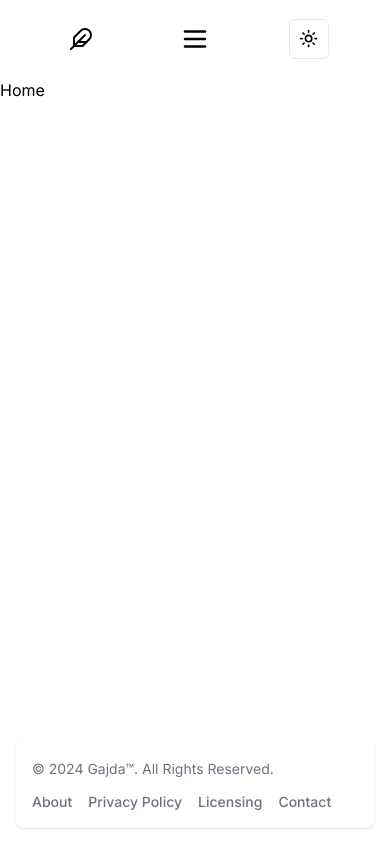
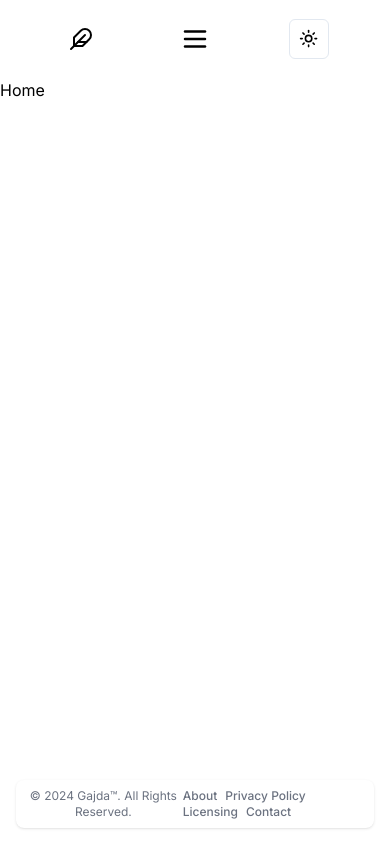
Before and after one commit to gajda-w/hygraph-nextjs-blog-starter, a Next.js app: page / in a window 390 px wide. Built offline with nearby package versions, Linux system fonts and the light colour scheme.

Commit message:
adjust-footer-to-smaller-devices

```diff
--- a/src/components/Footer.tsx
+++ b/src/components/Footer.tsx
@@ -3,27 +3,32 @@ import React from "react";
 export const Footer = () => {
   return (
     <footer className="fixed inset-x-0 bottom-0 m-4 rounded-lg bg-white shadow dark:bg-gray-800">
-      <div className="mx-auto w-full max-w-screen-xl p-4 md:flex md:items-center md:justify-between">
-        <span className="text-sm text-gray-500 dark:text-gray-400 sm:text-center">
+      <div className="mx-auto flex w-full max-w-screen-xl items-center justify-between p-2 md:p-4">
+        <span className="text-center text-xs text-gray-500 dark:text-gray-400 md:text-sm">
           © 2024{" "}
-          <a href="https://github.com/gajda-w" className="hover:text-black hover:underline">
+          <a
+            href="https://github.com/gajda-w"
+            target="_blank"
+            rel="noopener noreferrer" // Added for security reasons
+            className="hover:text-black hover:underline"
+          >
             Gajda™
           </a>
           . All Rights Reserved.
         </span>
-        <ul className="mt-3 flex flex-wrap items-center text-sm font-medium text-gray-500 dark:text-gray-400 sm:mt-0">
+        <ul className="flex flex-wrap items-center text-xs font-medium text-gray-500 dark:text-gray-400 md:text-sm">
           <li>
-            <a href="#" className="me-4 hover:text-black hover:underline  md:me-6">
+            <a href="#" className="mr-2 hover:text-black hover:underline md:mr-4">
               About
             </a>
           </li>
           <li>
-            <a href="#" className="me-4 hover:text-black hover:underline md:me-6">
+            <a href="#" className="mr-2 hover:text-black hover:underline md:mr-4">
               Privacy Policy
             </a>
           </li>
           <li>
-            <a href="#" className="me-4 hover:text-black hover:underline md:me-6">
+            <a href="#" className="mr-2 hover:text-black hover:underline md:mr-4">
               Licensing
             </a>
           </li>
```
